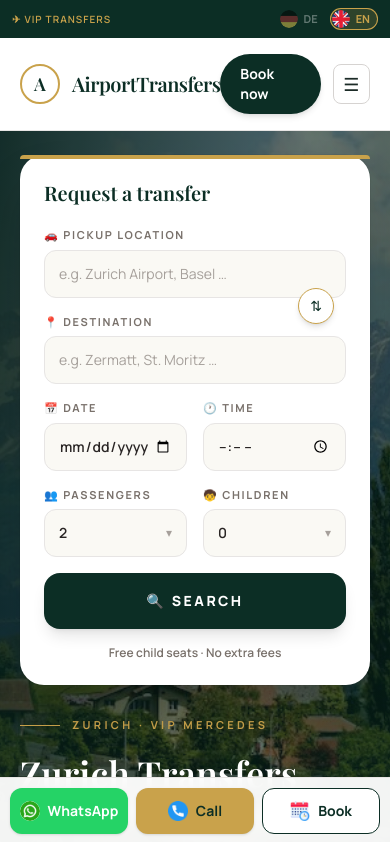
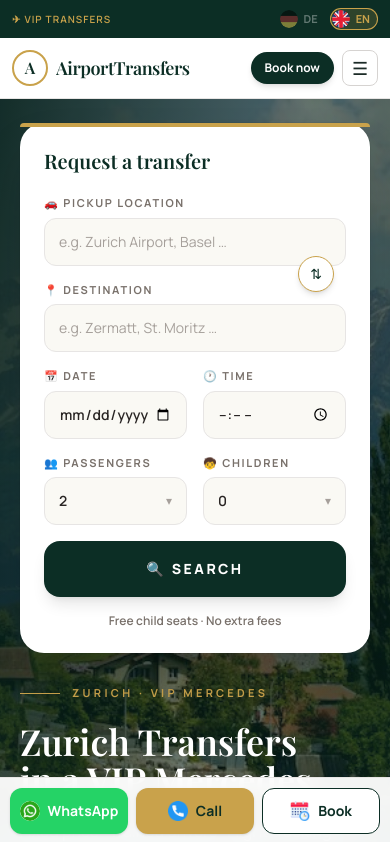
Before and after one commit to fatihemincakiroglu/AirportTransfers, a Next.js app: page /en in a window 390 px wide. Shown: the top 842 px of the page. Built offline with nearby package versions, Linux system fonts and the light colour scheme.

Commit message:
mobil header akiskan

```diff
--- a/app/components.tsx
+++ b/app/components.tsx
@@ -102,15 +102,15 @@
 
   return (
     <header className="sticky top-0 z-50 border-b border-stone-200 bg-white/95 backdrop-blur">
-      <div className="mx-auto flex max-w-7xl items-center justify-between px-5 py-4">
-        <a href={P("/")} className="flex items-center gap-3">
+      <div className="mx-auto flex max-w-7xl items-center justify-between gap-2 px-3 py-3 sm:gap-3 sm:px-5 sm:py-4">
+        <a href={P("/")} className="flex min-w-0 flex-1 items-center gap-2 sm:gap-3">
           <span
-            className="font-display flex h-10 w-10 items-center justify-center rounded-full border-2 text-lg font-semibold"
+            className="font-display flex h-9 w-9 shrink-0 items-center justify-center rounded-full border-2 text-base font-semibold sm:h-10 sm:w-10 sm:text-lg"
             style={{ borderColor: C.gold, color: C.pine }}
           >
             A
           </span>
-          <span className="font-display text-xl font-semibold tracking-tight" style={{ color: C.pine }}>
+          <span className="font-display truncate text-lg font-semibold tracking-tight sm:text-xl" style={{ color: C.pine }}>
             AirportTransfers
           </span>
         </a>
@@ -123,10 +123,10 @@
           ))}
         </nav>
 
-        <div className="flex items-center gap-3">
+        <div className="flex shrink-0 items-center gap-2 sm:gap-3">
           <a
             href={P("/buchung")}
-            className="rounded-full px-5 py-2.5 text-sm font-bold text-white shadow-md transition-transform hover:-translate-y-0.5"
+            className="whitespace-nowrap rounded-full px-3.5 py-2 text-xs font-bold text-white shadow-md transition-transform hover:-translate-y-0.5 sm:px-5 sm:py-2.5 sm:text-sm"
             style={{ background: C.pine }}
           >
             {L.nav.book}
@@ -134,7 +134,7 @@
           <button
             onClick={() => setOpen(!open)}
             aria-label="Menu"
-            className="flex h-10 w-10 items-center justify-center rounded-lg border border-stone-300 text-lg lg:hidden"
+            className="flex h-9 w-9 shrink-0 items-center justify-center rounded-lg border border-stone-300 text-lg sm:h-10 sm:w-10 lg:hidden"
           >
             {open ? "✕" : "☰"}
           </button>
--- a/app/globals.css
+++ b/app/globals.css
@@ -38,3 +38,9 @@
 @media (prefers-reduced-motion: reduce) {
   .marquee-left, .marquee-right { animation: none; }
 }
+
+/* Dar ekranlarda yatay kayma/taşmayı engelle */
+html, body {
+  overflow-x: hidden;
+  max-width: 100%;
+}
```
